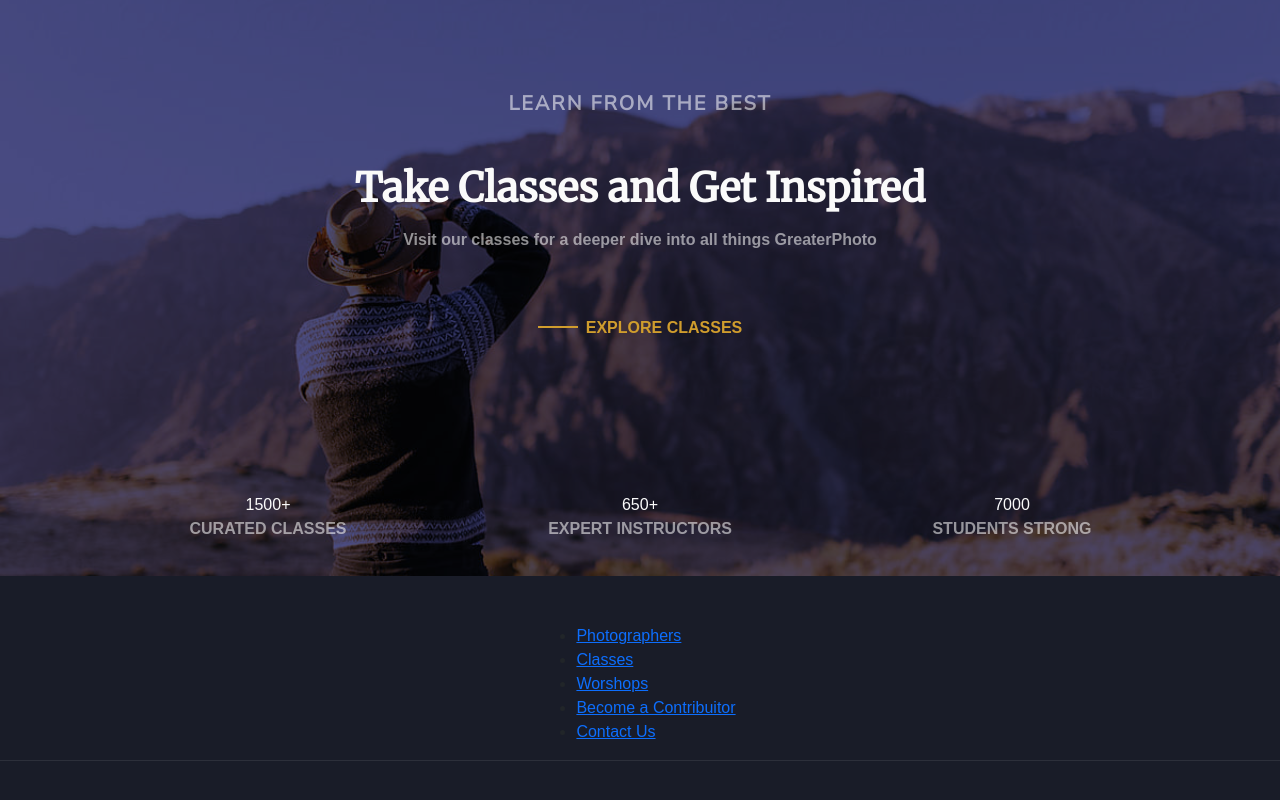
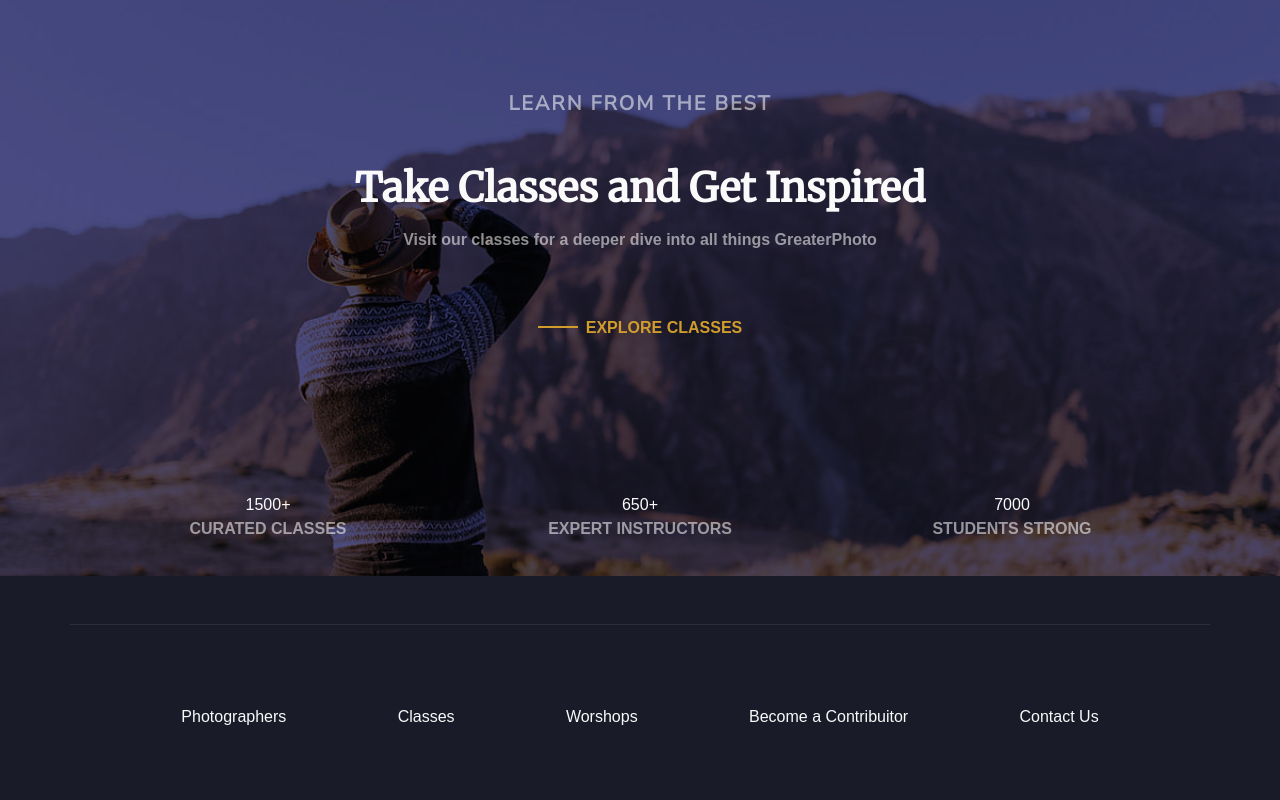
Before and after one commit to santi-san/greaterphoto, a plain HTML site: page index.html in a window 1280 px wide. Shown: the part 4431-5231 px from the top of the page. Before the commit the page ends 5192 px from the top, so only its background shows below. Drawn offline with nearby package versions, Linux system fonts and the light colour scheme.

Commit message:
pre footer section

```diff
--- a/css/styles.css
+++ b/css/styles.css
@@ -424,6 +424,8 @@ padding-top: 2rem;
   color: var(--color-white);
 }
 /*********PRE FOOTER***********/
-.pre-footer {
+.pre-footer .container {
+  padding: 5rem 0;
   border-bottom: 1px solid rgba(255, 255, 255, 0.082);
+  border-top: 1px solid rgba(255, 255, 255, 0.082);
 }
--- a/index.html
+++ b/index.html
@@ -334,14 +334,12 @@
   </section>
   <!-- Pre Footer -->
 <section class="pre-footer">
-  <div class="container d-flex justify-content-center">
-    <ul>
-      <li> <a href="#">Photographers</a> </li>
-      <li> <a href="#">Classes</a> </li>
-      <li> <a href="#">Worshops</a> </li>
-      <li> <a href="#">Become a Contribuitor</a> </li>
-      <li> <a href="#">Contact Us</a> </li>
-    </ul>
+  <div class="container d-flex justify-content-evenly">
+    <a href="#" class="link-light text-decoration-none">Photographers</a>
+    <a href="#" class="link-light text-decoration-none">Classes</a>
+    <a href="#" class="link-light text-decoration-none">Worshops</a>
+    <a href="#" class="link-light text-decoration-none">Become a Contribuitor</a>
+    <a href="#" class="link-light text-decoration-none">Contact Us</a>
   </div>
 </section>
   <!--<footer class="py-5">
```
